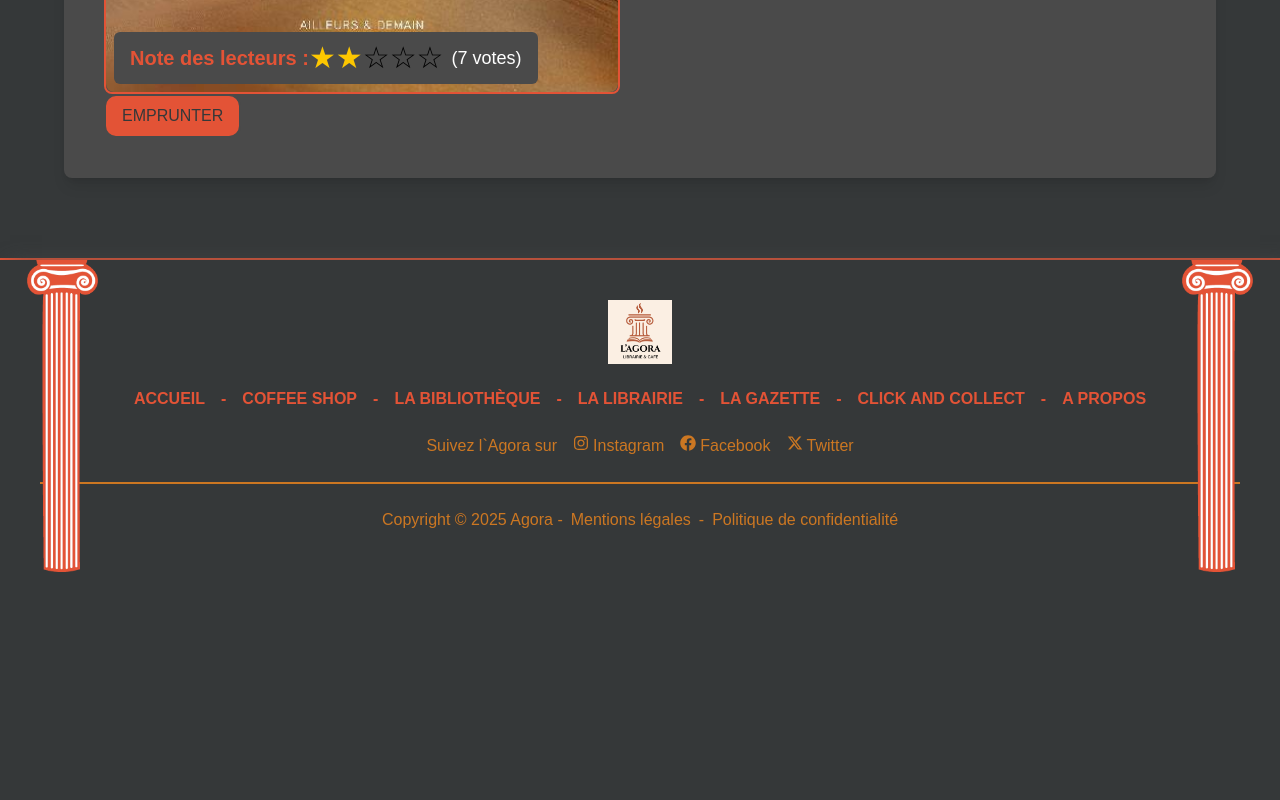
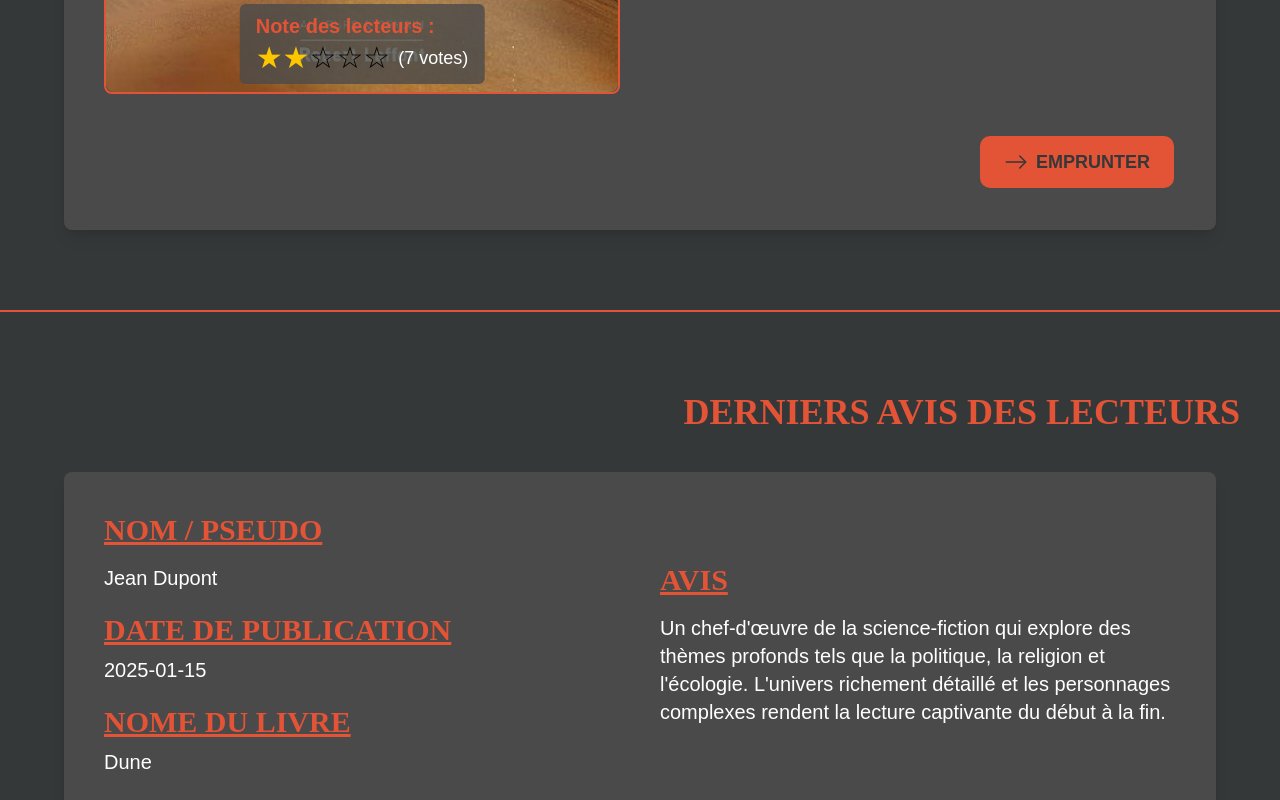
Before and after one commit to KevinMaze/agora, a Next.js app: page /librairie in a window 1280 px wide. Shown: the part 2380-3180 px from the top of the page. Before the commit the page ends 2952 px from the top, so only its background shows below. Built offline with nearby package versions, Linux system fonts and the light colour scheme.

Commit message:
add section avis

```diff
--- a/src/ui/modules/librairie-page/components/like-bookbox.view.tsx
+++ b/src/ui/modules/librairie-page/components/like-bookbox.view.tsx
@@ -5,6 +5,9 @@ import React, { useMemo } from "react";
 import DefaultImage from "@/../public/assets/images/404.png"; // Image par défaut
 import Dune from "@/../public/assets/images/dune.jpg";
 import { Button } from "@/ui/design-system/button";
+import { BiArrowFromLeft } from "react-icons/bi";
+import { BsArrowBarLeft, BsArrowLeft, BsArrowRight } from "react-icons/bs";
+import { Avatar } from "@/ui/design-system/avatar";
 
 interface LikeBookBoxViewProps {
     title?: string;
@@ -72,6 +75,7 @@ export const LikeBookBoxView: React.FC<LikeBookBoxViewProps> = ({
     };
 
     return (
+        <>
             <Container className="py-20 border-b-2 border-primary ">
                 <Typo
                     variant="title"
@@ -88,10 +92,10 @@ export const LikeBookBoxView: React.FC<LikeBookBoxViewProps> = ({
                         <div className="relative border-2 border-primary rounded-lg">
                             <Image
                                 src={Dune}
-                            alt={alt ?? "book cover"}
+                                alt={alt || "Book Cover"}
                                 className="rounded-lg object-cover w-full h-full "
                             />
-                        <div className="absolute bottom-2 left-2 bg-foreground bg-opacity-75 px-4 py-2 rounded-md flex items-center">
+                            <div className="absolute bottom-2 left-1/2 -translate-x-1/2 bg-foreground/80 px-4 py-2 rounded-md">
                                 <Typo
                                     variant="para"
                                     components="p"
@@ -179,23 +183,148 @@ export const LikeBookBoxView: React.FC<LikeBookBoxViewProps> = ({
                                 >
                                     Set in the distant future amidst a huge
                                     interstellar empire, Dune tells the story of
-                                young Paul Atreides, whose noble family accepts
-                                the stewardship of the desert planet Arrakis.
-                                While the planet is an inhospitable and sparsely
-                                populated world, it is the only source of
-                                melange, or &quot;the spice&quot;, a drug that
-                                extends life and enhances mental abilities. As
-                                melange is the most valuable substance in the
-                                universe, control of Arrakis is a coveted and
-                                dangerous undertaking.
+                                    young Paul Atreides, whose noble family
+                                    accepts the stewardship of the desert planet
+                                    Arrakis. While the planet is an inhospitable
+                                    and sparsely populated world, it is the only
+                                    source of melange, or &quot;the spice&quot;,
+                                    a drug that extends life and enhances mental
+                                    abilities. As melange is the most valuable
+                                    substance in the universe, control of
+                                    Arrakis is a coveted and dangerous
+                                    undertaking.
                                 </Typo>
                             </div>
                         </div>
                     </div>
-                <Button variant="primary" classname="">
+                    <div className="mt-10 flex justify-end">
+                        <Button
+                            variant="primary"
+                            size="large"
+                            icon={{ icon: BsArrowRight }}
+                            iconPosition="left"
+                            action={() => {
+                                console.log("Emprunter le livre");
+                            }}
+                        >
                             Emprunter
                         </Button>
                     </div>
+                </div>
             </Container>
+
+            <Container className="py-20 border-b-2 border-primary ">
+                <Typo
+                    variant="title"
+                    components="h2"
+                    weight="bold"
+                    color="primary"
+                    className="mb-10 uppercase text-4xl text-end"
+                >
+                    Derniers avis des lecteurs
+                </Typo>
+                <div className="p-10 bg-foreground mx-auto h-full rounded-lg shadow-lg max-w-6xl">
+                    <div className="grid grid-cols-1 md:grid-cols-2 gap-10 items-center h-full overflow-y-auto">
+                        {/* Colonne de l'image */}
+
+                        {/* Colonne des détails */}
+                        <div className="space-y-5 flex flex-col">
+                            <div>
+                                <Typo
+                                    variant="title"
+                                    components="h2"
+                                    weight="bold"
+                                    color="primary"
+                                    className="uppercase text-3xl underline "
+                                >
+                                    Nom / pseudo
+                                </Typo>
+                                <div className="flex items-center gap-4 mt-2">
+                                    <Typo
+                                        variant="para"
+                                        color="other"
+                                        className="mt-2 text-xl"
+                                    >
+                                        Jean Dupont
+                                    </Typo>
+                                    <Avatar
+                                        size="small"
+                                        src={DefaultImage}
+                                        alt="Avatar de Jean Dupont"
+                                    />
+                                </div>
+                            </div>
+
+                            <div>
+                                <Typo
+                                    variant="title"
+                                    components="h2"
+                                    weight="bold"
+                                    color="primary"
+                                    className="mb-2 uppercase text-3xl underline"
+                                >
+                                    Date de publication
+                                </Typo>
+                                <Typo
+                                    variant="para"
+                                    color="other"
+                                    className="mt-2 text-xl"
+                                >
+                                    2025-01-15
+                                </Typo>
+                            </div>
+
+                            <div>
+                                <Typo
+                                    variant="title"
+                                    components="h2"
+                                    weight="bold"
+                                    color="primary"
+                                    className="mb-2 uppercase text-3xl underline"
+                                >
+                                    Nome du livre
+                                </Typo>
+                                <Typo
+                                    variant="para"
+                                    color="other"
+                                    className="mt-2 text-xl"
+                                >
+                                    Dune
+                                </Typo>
+                            </div>
+                        </div>
+                        <div className=" space-y-5 flex flex-col">
+                            <Typo
+                                variant="title"
+                                components="h2"
+                                weight="bold"
+                                color="primary"
+                                className="mb-2 uppercase text-3xl underline"
+                            >
+                                Avis
+                            </Typo>
+                            <Typo
+                                variant="para"
+                                color="other"
+                                className="mt-2 text-xl"
+                            >
+                                Un chef-d'œuvre de la science-fiction qui
+                                explore des thèmes profonds tels que la
+                                politique, la religion et l'écologie. L'univers
+                                richement détaillé et les personnages complexes
+                                rendent la lecture captivante du début à la fin.
+                            </Typo>
+                        </div>
+                    </div>
+                </div>
+            </Container>
+        </>
+
+        // <div>
+        //     <Typo variant="para" color="other" className="mt-5 text-center">
+        //         * Les livres empruntés via la boîte aux livres sont à
+        //         retourner dans un délai de 30 jours.
+        //     </Typo>
+        // </div>
     );
 };
```
Lines whose indentation alone changed are shown as unchanged.
